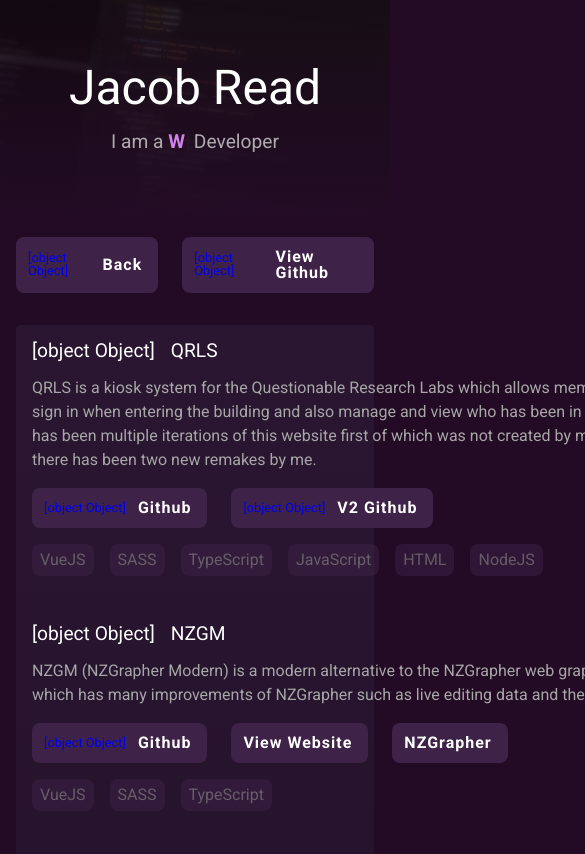
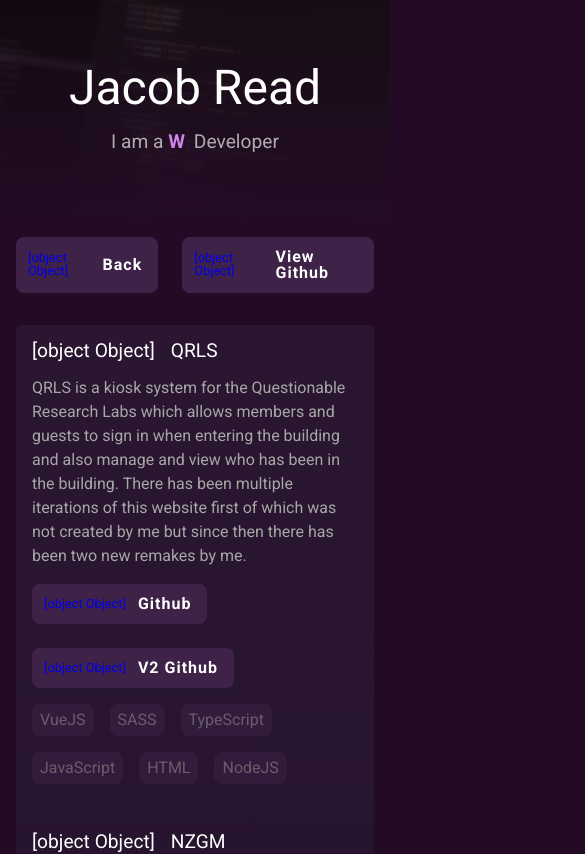
Before and after one commit to jacobtread/jacobtread-old, a Nuxt app: page /projects in a window 390 px wide. Shown: the top 854 px of the page, 585 px wide, since content can reach past the window. Built offline with nearby package versions, Linux system fonts and the light colour scheme.

Commit message:
Fixed projects mobile support

```diff
--- a/components/Project.vue
+++ b/components/Project.vue
@@ -13,7 +13,7 @@ interface Properties {
     links: Link[] | undefined
 }
 
-const { icon, name, tags, links } = defineProps<Properties>()
+const {icon, name, tags, links} = defineProps<Properties>()
 
 </script>
 <template>
@@ -49,6 +49,7 @@ const { icon, name, tags, links } = defineProps<Properties>()
 
 .button-group {
   margin: 1rem 0;
+  flex-flow: row wrap;
 }
 
 .icon {
@@ -59,7 +60,7 @@ const { icon, name, tags, links } = defineProps<Properties>()
 
 .tags {
   display: flex;
-    flex-flow: row;
+  flex-flow: row wrap;
   gap: 1rem;
 
   &__value {
```
Lines whose indentation alone changed are shown as unchanged.
